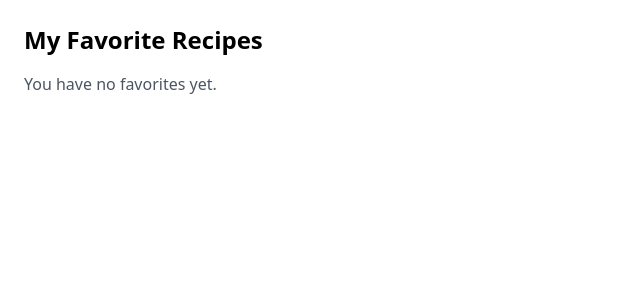
After one commit to LAMSSAOUI/Chatbot, a Django app: page /chatbot/favorites/ in a window 1280 px wide. The commit adds this page. Shown: the top 300 px of the page, without its empty margins (0-640 px from the left). Run offline with Django 5.2, Linux system fonts and the light colour scheme; some libraries are stand-ins or nearby versions.

Commit message:
adding favorites page

```diff
--- /dev/null
+++ b/chatbot/templates/chatbot/favorites.html
@@ -0,0 +1,21 @@
+<!DOCTYPE html>
+<html lang="en">
+<head>
+    <meta charset="UTF-8">
+    <meta name="viewport" content="width=device-width, initial-scale=1.0">
+    <title>My Favorites</title>
+    <link href="https://cdn.jsdelivr.net/npm/tailwindcss@2.0.0/dist/tailwind.min.css" rel="stylesheet">
+</head>
+<body class=" p-6">
+    <h1 class="text-2xl font-bold mb-4">My Favorite Recipes</h1>
+    <div id="favorites-list" class="grid grid-cols-1 md:grid-cols-2 lg:grid-cols-3 gap-4">
+        {% for favorite in favorites %}
+            <div class="border p-4 rounded-lg shadow-md">
+                <h3 class="text-xl font-bold">{{ favorite }}</h3>
+            </div>
+        {% empty %}
+            <p class="text-gray-600">You have no favorites yet.</p>
+        {% endfor %}
+    </div>
+</body>
+</html>
--- a/chatbot/templates/chatbot/index.html
+++ b/chatbot/templates/chatbot/index.html
@@ -41,16 +41,17 @@
                 if (data.recipes) {
                     data.recipes.forEach(recipe => {
                         resultsDiv.innerHTML += `
-
                     <div class="bg-white shadow-md rounded-lg p-4 mb-4">
                         <h3 class="text-xl font-bold text-gray-800">${recipe.label}</h3>
-
                         <p class="text-gray-600 mt-2">Ingredients: ${recipe.ingredients.join(', ')}</p>
                         <a href="${recipe.url}" target="_blank" class="text-blue-500 hover:underline mt-2 inline-block">View Recipe</a>
                         <button
                             onclick="addToFavorites('${recipe.label}')"
                             class="mt-2 bg-green-500 text-white rounded-full px-4 py-2 hover:bg-green-600 transition">
                             ❤️ Add to Favorites
+                        </button>
+                        <button onclick="window.location.href='favorites/'" class="mt-2 bg-green-500 text-white rounded-full px-4 py-2 hover:bg-green-600 transition">
+                            View my favorites
                         </button>
                     </div>`;
 
--- a/chatbot/urls.py
+++ b/chatbot/urls.py
@@ -1,5 +1,5 @@
 from django.urls import path
-from .views import get_recipe, index , login , signup , add_user , login_view , add_favorite
+from .views import get_recipe, index , login , signup , add_user , login_view , add_favorite , view_favorites
 
 urlpatterns = [
     path('', index, name='index'),
@@ -10,4 +10,5 @@ urlpatterns = [
     path('add-user/', add_user, name='add_user'),
     # path('success/', success, name='success'),
     path('add-favorite/', add_favorite, name='add_favorite'),
+    path('favorites/', view_favorites, name='view_favorites'),
 ]
--- a/chatbot/views.py
+++ b/chatbot/views.py
@@ -117,3 +117,24 @@ def add_favorite(request):
             return JsonResponse({'status': 'error', 'message': 'No recipe name provided!'}, status=400)
 
     return JsonResponse({'status': 'error', 'message': 'Invalid request'}, status=400)
+
+
+# views.py
+
+def view_favorites(request):
+    # Check if there is a user logged in (user ID stored in session)
+    user_id = request.session.get('user_id')
+
+    if user_id:
+        try:
+            # Retrieve the user from the database based on user_id
+            user = Users.objects.get(id=user_id)
+            favorites = user.favorites  # Get the list of favorites from the user's data
+        except Users.DoesNotExist:
+            favorites = []
+            # Optional: Log an error or handle the case where user is not found
+    else:
+        # If no user is logged in, set favorites to an empty list or handle differently
+        favorites = []
+
+    return render(request, 'chatbot/favorites.html', {'favorites': favorites})
```
